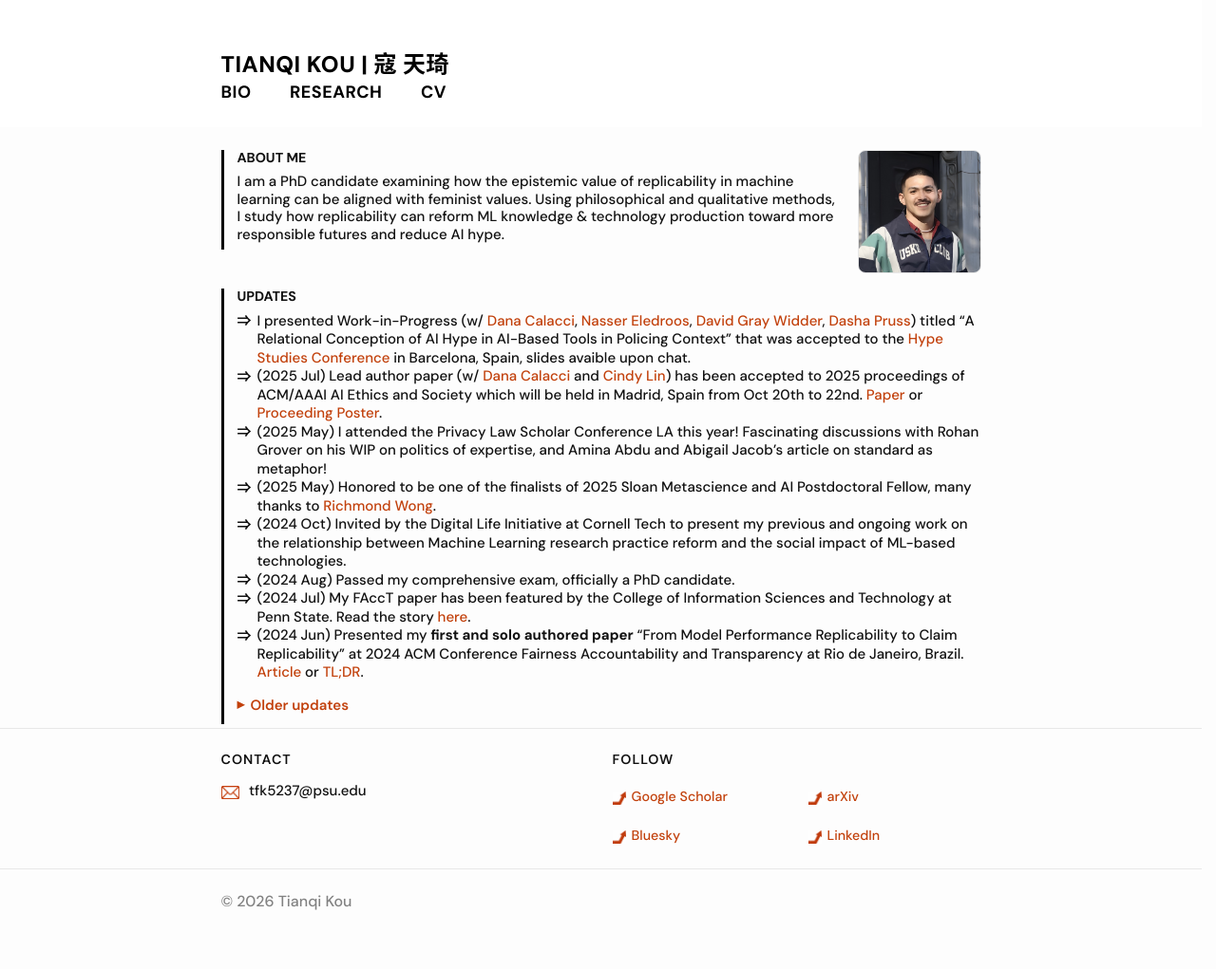
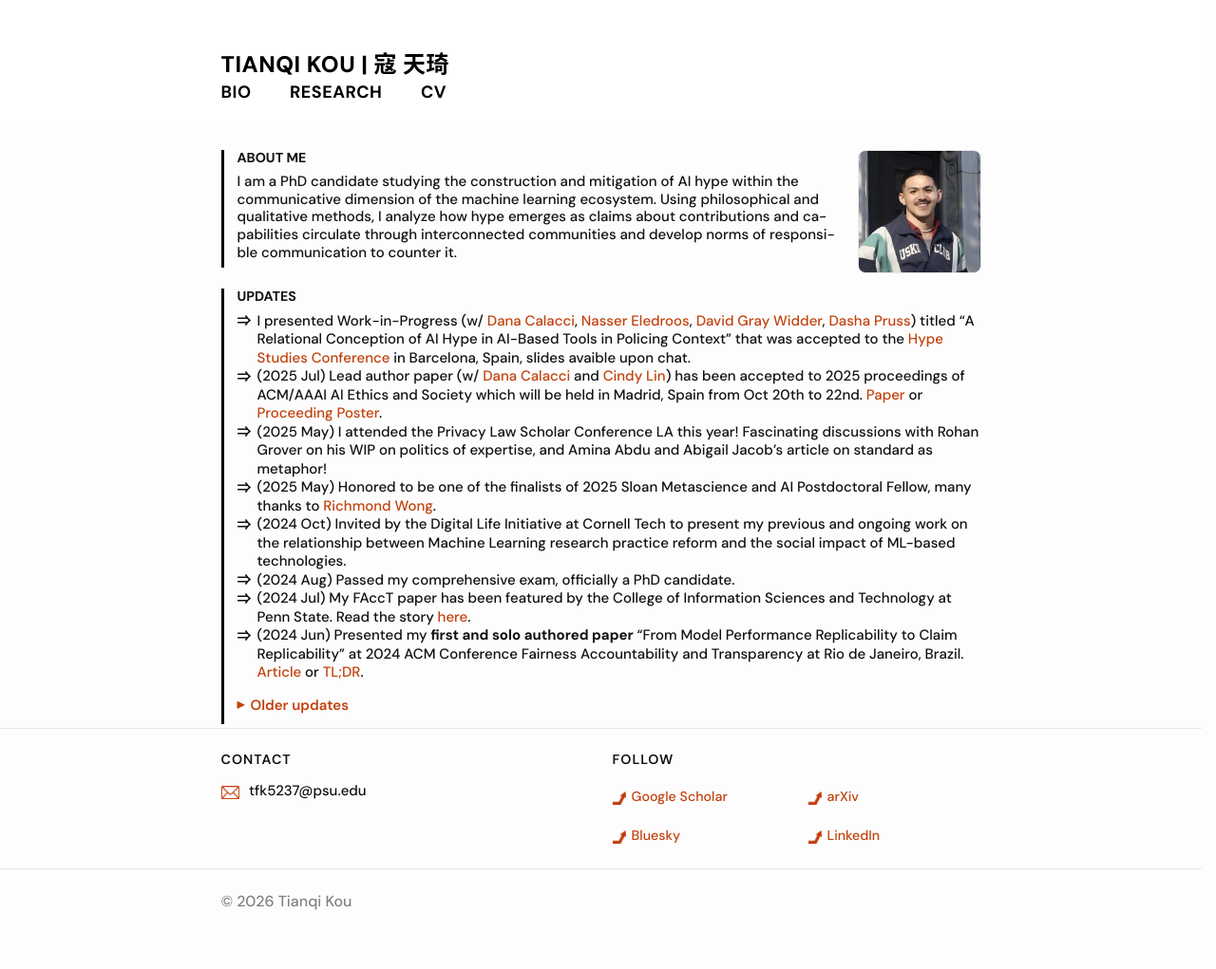
Before and after one commit to koutianqi/koutianqi.github.io, a Jekyll site: the page built from index.markdown, in a window 1280 px wide. Shown: the whole page at 95% size. Built offline with Jekyll 4.4.1, drawn with Linux system fonts in a browser that asks for light colours.

Commit message:
Update index.markdown

```diff
--- a/index.markdown
+++ b/index.markdown
@@ -9,7 +9,8 @@ description: "I study the construction and mitigation of AI hype through claims
   <h2 class="desktop-only"><strong>ABOUT ME</strong></h2>
   <h2 class="mobile-only"><strong>ABOUT ME</strong></h2>
 
-I am a PhD candidate examining how the epistemic value of replicability in machine learning can be aligned with feminist values. Using philosophical and qualitative methods, I study how replicability can reform ML knowledge & technology production toward more responsible futures and reduce AI hype.
+I am a PhD candidate studying the construction and mitigation of AI hype within the communicative dimension of the
+machine learning ecosystem. Using philosophical and qualitative methods, I analyze how hype emerges as claims about contributions and capabilities circulate through interconnected communities and develop norms of responsible communication to counter it.
 
   </div>
   <img class="headshot" src="{{ "/assets/img/headshot_crop.jpg" | relative_url }}" alt="Headshot" />
```
